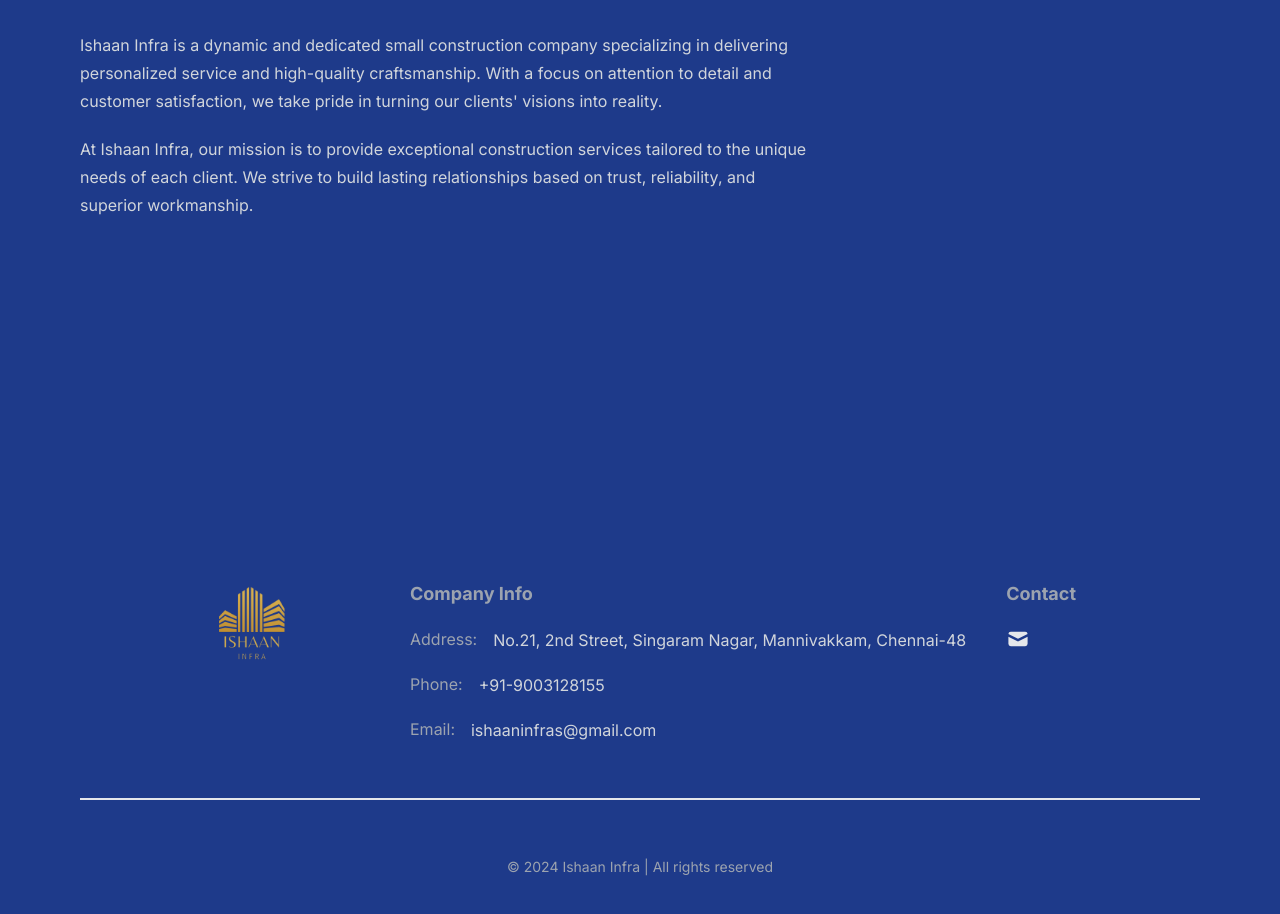
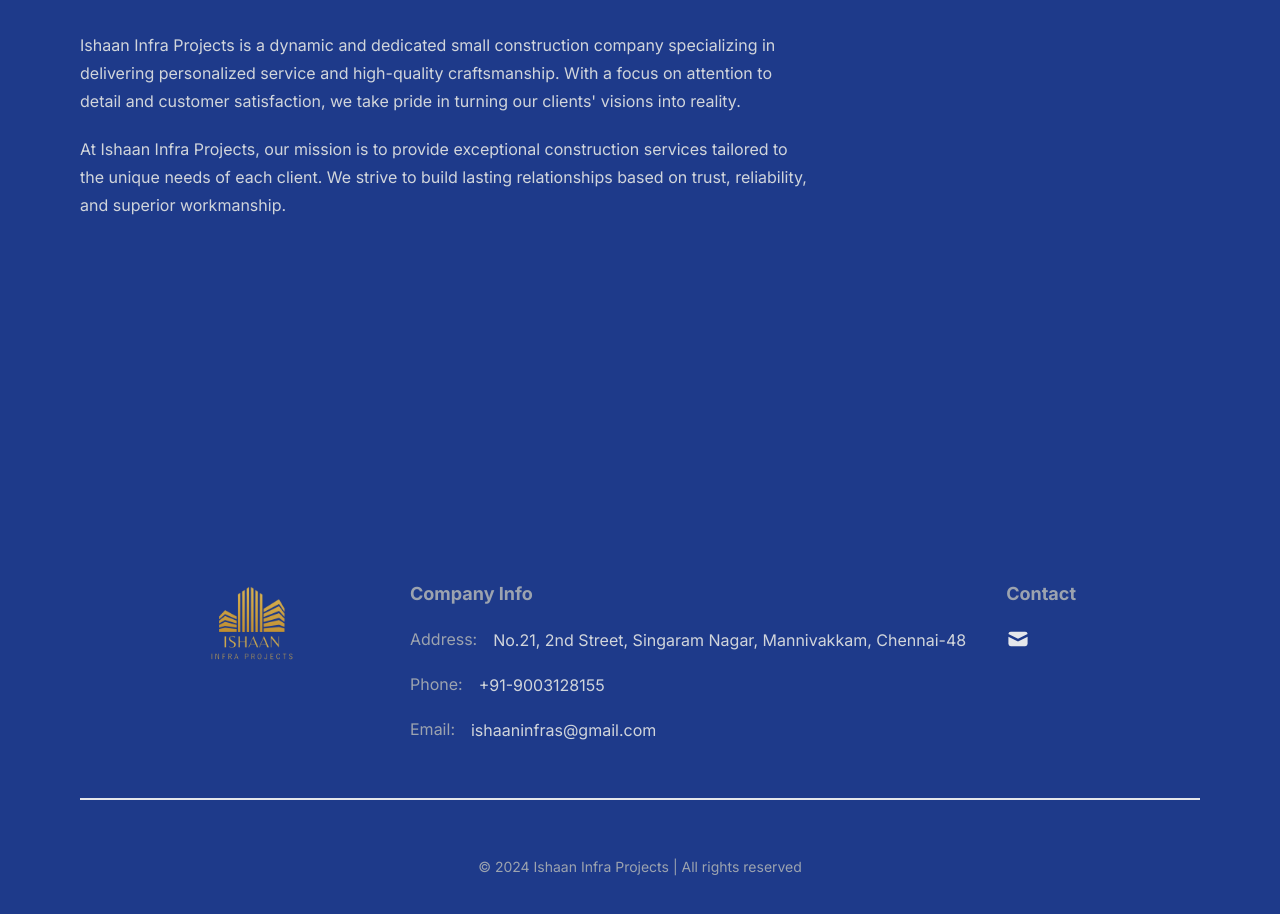
Before and after one commit to Shivathanu/ishaan-constructions-portfolio, a Next.js app: page /about in a window 1280 px wide. Shown: the part 300-1214 px from the top of the page. Built offline with nearby package versions, Linux system fonts and the light colour scheme; no server answers.

Commit message:
added images to web portfolio

```diff
--- a/app/about/page.tsx
+++ b/app/about/page.tsx
@@ -9,7 +9,7 @@
       <AuthorLayout content={{
         name: 'Gopirajan',
         occupation: 'Civil Contractor',
-        company: 'Ishaan Infra',
+        company: 'Ishaan Infra Projects',
         email: 'ishaaninfras@gmail.com',
         linkedin: 'http://linkedin.com/in/sivagopi-rajan-18095956',
         title: 'About',
--- a/app/contact/page.tsx
+++ b/app/contact/page.tsx
@@ -74,7 +74,7 @@
       <section className='max-container padding-container flex items-center justify-center h-screen bg-fixed bg-center bg-cover contact-us'>
         {/* Overlay */}
         <div className='absolute inset-0 top-0 left-0 right-0 bottom-0 bg-black/70 z-[2]' />
-        <div className='text-black z-[2] pt-20 md:pt-20'>
+        <div className='text-black z-[2] pt-10 md:pt-20'>
           <p className="bold-20 md:bold-52 lg:bold-80 text-transparent text-center bg-clip-text bg-gradient-to-r from-yellow-400 to-orange-600">Let&apos;s work together</p>
           <p className='bold-4 md:bold-12 text-gray-300 py-2 text-center'>Ready to bring your construction project to life?</p>
           <p className='bold-4 md:bold-12 text-gray-300 pb-4 text-center'>Contact us today to discuss your vision and discover how we can help.</p>
--- a/components/Footer.tsx
+++ b/components/Footer.tsx
@@ -45,7 +45,7 @@
         </div>
 
         <div className="border bg-black" />
-        <p className="regular-14 w-full text-center text-gray-30 mb-24">{`© ${new Date().getFullYear()}`} Ishaan Infra | All rights reserved</p>
+        <p className="regular-14 w-full text-center text-gray-30 mb-24">{`© ${new Date().getFullYear()}`} Ishaan Infra Projects | All rights reserved</p>
       </div>
     </footer>
   )
--- a/components/Projects.tsx
+++ b/components/Projects.tsx
@@ -33,14 +33,14 @@
             clickable: true,
           }}
           modules={[Autoplay, Pagination, Navigation]}
-          className="w-full h-full rounded-xl"
+          className="w-full h-[38rem] rounded-xl"
         >
           {SliderData.map((image, index) => (
             <SwiperSlide key={index}>
                   <Image
                     src={image.image}
                     alt={`image_${index}`}
-                    className='block object-cover rounded-t-xl w-100 h-64 md:h-90'
+                    className='block object-cover h-[30rem] rounded-t-xl'
                     width={800}
                     height={800}
                   />
--- a/data/siteMetadata.js
+++ b/data/siteMetadata.js
@@ -1,9 +1,9 @@
 /** @type {import("pliny/config").PlinyConfig } */
 const siteMetadata = {
-  title: 'Ishaan Infra',
+  title: 'Ishaan Infra Projects',
   author: 'Gopirajan',
-  headerTitle: 'Ishaan Infra',
-  description: 'A portfolio for Ishaan Infra',
+  headerTitle: 'Ishaan Infra Projects',
+  description: 'A portfolio for Ishaan Infra Projects',
   language: 'en-us',
   theme: 'dark', // system, dark or light
   siteUrl: 'https://github.com/Shivathanu/ishaan-infra-portfolio',
--- a/data/sliderData.ts
+++ b/data/sliderData.ts
@@ -1,4 +1,9 @@
 export const SliderData = [
+  {
+    image: '/static/images/nungambakkam.jpg',
+    title: 'Nungambakkam, Chennai',
+    description: 'Project Cost: 1,05,00,000 Rs'
+  },
   {
     image: '/static/images/triplicane.jpeg',
     title: 'Triplicane, Chennai',
--- a/layouts/AuthorLayout.tsx
+++ b/layouts/AuthorLayout.tsx
@@ -29,12 +29,12 @@
             </div>
           </div> */}
           <div className="prose max-w-none pb-8 pt-8 dark:prose-invert xl:col-span-2">
-            <p>Ishaan Infra is a dynamic and dedicated small construction company specializing in delivering
+            <p>Ishaan Infra Projects is a dynamic and dedicated small construction company specializing in delivering
             personalized service and high-quality craftsmanship. With a focus on attention to detail and
             customer satisfaction, we take pride in turning our clients&#39; visions into reality.
             </p>
 
-            <p>At Ishaan Infra, our mission is to provide exceptional construction services tailored to the
+            <p>At Ishaan Infra Projects, our mission is to provide exceptional construction services tailored to the
             unique needs of each client. We strive to build lasting relationships based on trust, reliability, and
             superior workmanship.
             </p>
```
Also changed, not shown: faq/github-pages-deployment.md (+1 -1 lines), public/static/favicons/logo.png, public/static/images/nungambakkam.jpg (added).
